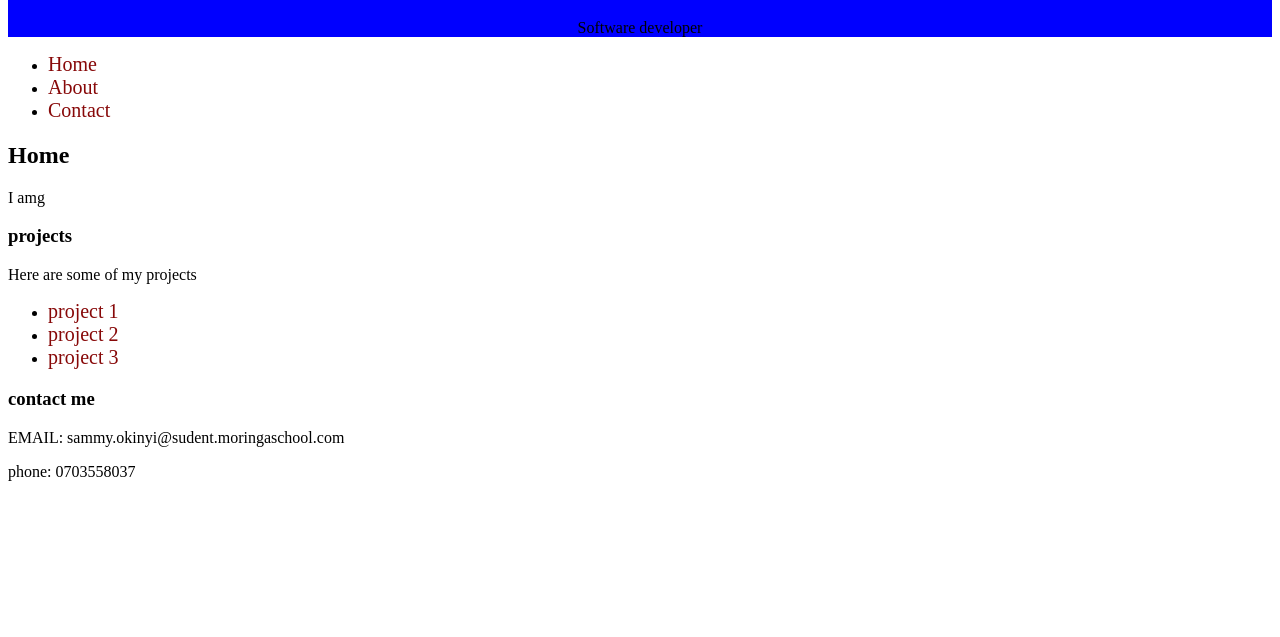
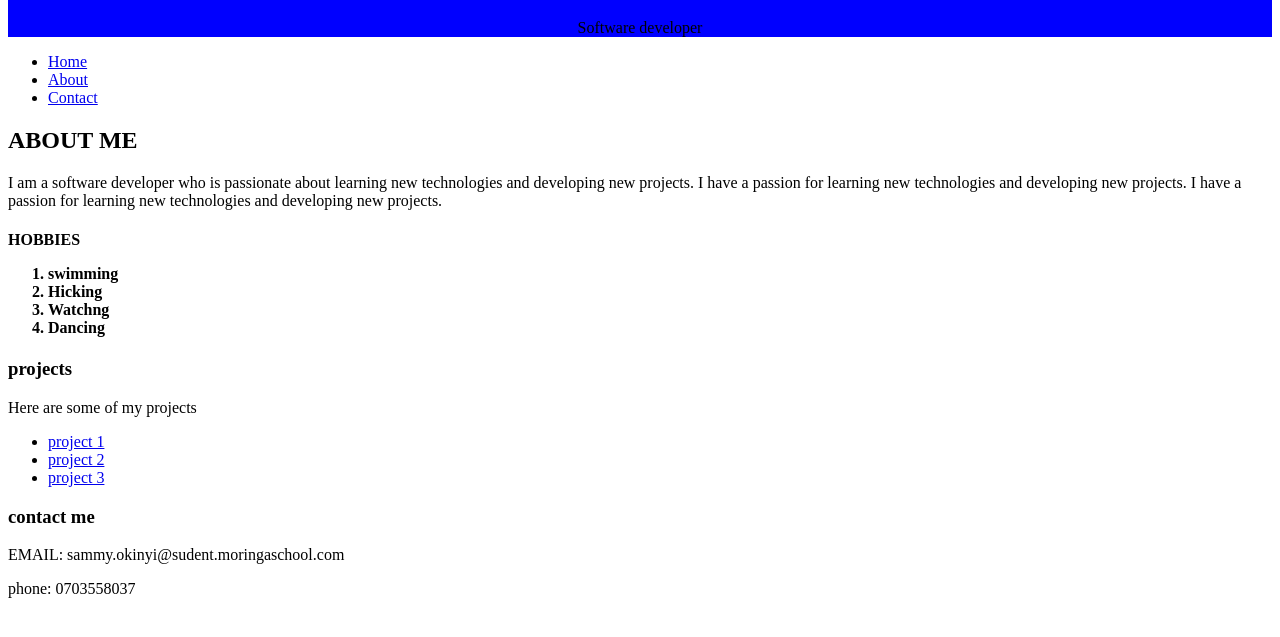
Before and after one commit to sammyokinyi12/my-new-portfolio, a plain HTML site: page index.html in a window 1280 px wide. Shown: the part 61-698 px from the top of the page. Drawn offline with Linux system fonts and the light colour scheme.

Commit message:
new commit

```diff
--- a/index.html
+++ b/index.html
@@ -8,19 +8,32 @@
     <header>
     <h1>Sammy Okinyi</h1>
     <P1>Software developer</P1>
+
 </header>
         <nav class="navbar">
-        <ul>
+        <ul class="list">
                 <li><a href="#">Home</a></li>
                 <li><a href="#">About</a></li>
                 <li><a href="#">Contact</a></li>
             </ul=1>
         </nav>
-        <h2>Home</h2>
+        <h2>ABOUT ME</h2>
         <p>
-          I amg
+           I am a software developer who is passionate about learning new technologies and developing new projects. I have a passion for learning new technologies and developing new projects. I have a passion for learning new technologies and developing new projects.
         </p>
+        <h3>
 
+
+        </h3>
+<h4>
+  HOBBIES
+ <ol>
+  <li>swimming</li>
+  <li>Hicking</li>
+  <li>Watchng</li>
+  <li>Dancing</li>
+ </ol>
+</h4>
 
 
 
@@ -35,9 +48,10 @@
     <li><a href="#project 3">project 3</a></li>
   </ul>
   </nav>
+
   <h3>contact me</h3>
   <p>EMAIL: sammy.okinyi@sudent.moringaschool.com</p>
   <p>phone: 0703558037</p>
+  <p></p>
 </body>
-<grammarly-desktop-integration data-grammarly-shadow-root="true"></grammarly-desktop-integration>
 </html>
--- a/style.css
+++ b/style.css
@@ -1,20 +1,9 @@
-header{
+header {
     background-color: blue;
     margin: 0%;
-text-align: center;
-padding: 0%;
-
+    text-align: center;
 }
-
-main{
-    background-color: grey;
+nav.list{
+    text-align: center;
+    font-style: oblique;
 }
-li a{
-    text-decoration: none;
-    color: rgb(135, 8, 8);
-    font-size: 20px;
-    padding: 0;
-    margin: 0;
-    display: flex;
-
-}
```
Also changed, not shown: assets/WhatsApp Image 2024-03-17 at 21.34.30.jpeg (added).
